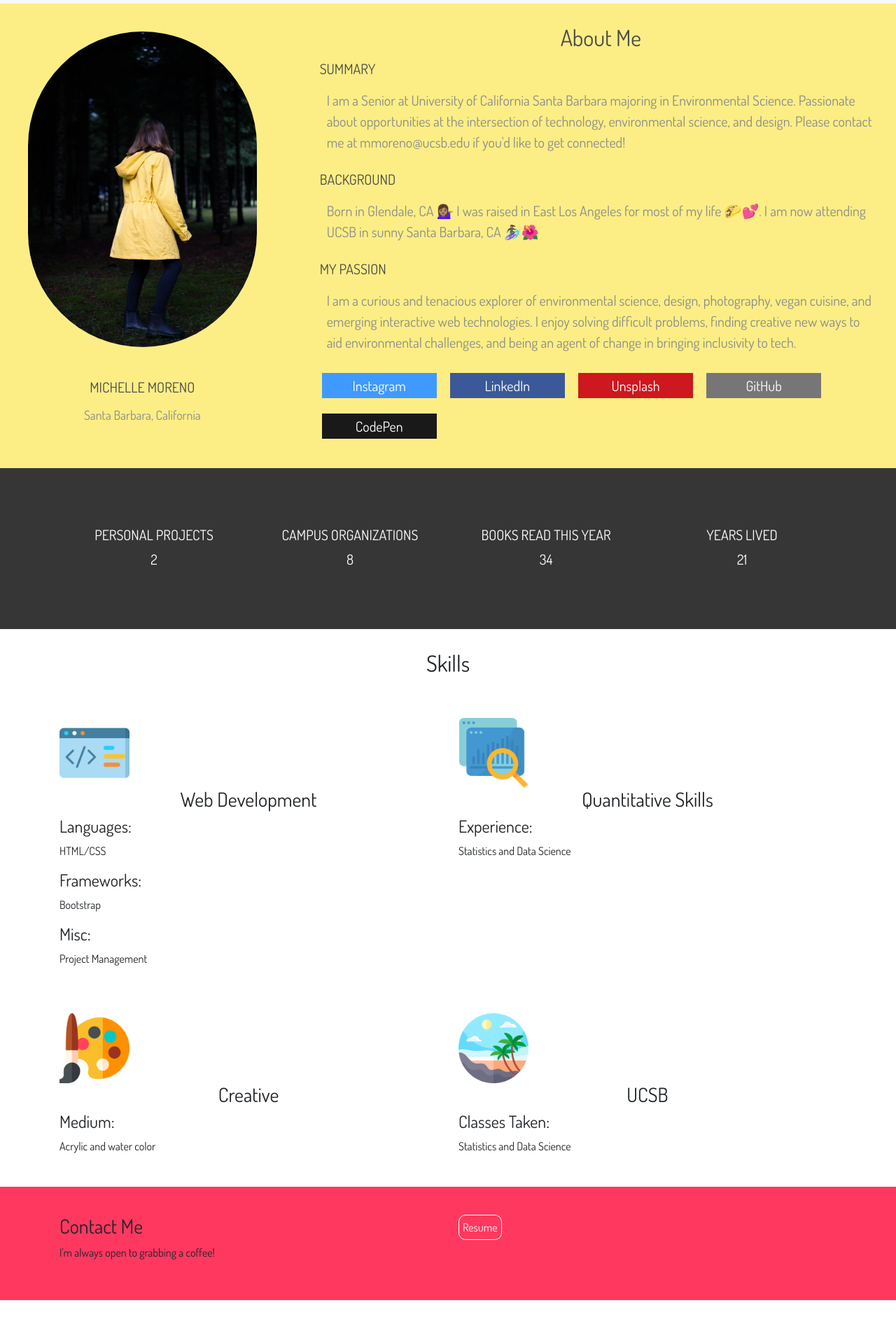
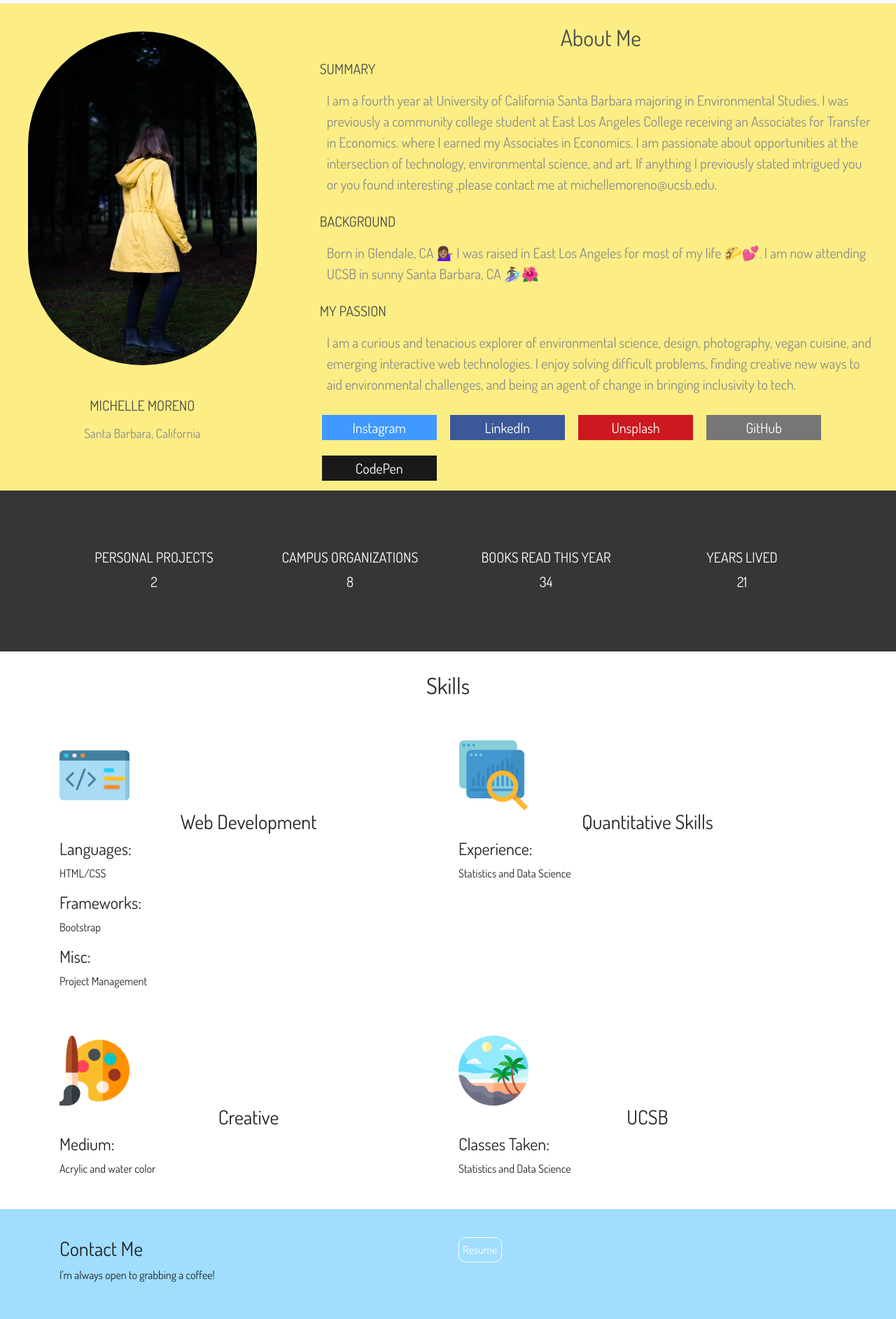
Before and after one commit to michellemoreno18/mobileFriendlyFinalProject, a plain HTML site: page index.html in a window 1280 px wide. Shown: the part 621-2506 px from the top of the page at 70% size. Drawn offline with nearby package versions, Linux system fonts and the light colour scheme.

Commit message:
updated projects and color

```diff
--- a/assets/css/stylesheet.css
+++ b/assets/css/stylesheet.css
@@ -56,6 +56,7 @@
 .stats-title{
     text-align: center;
     text-transform: uppercase;
+
     font-size: 20px;
     color: #fff;
 }
@@ -97,12 +98,12 @@
     padding-top: 50px;
 }
 .contact-resume{
-    background-color:#ff3860;
+    background-color:#a0ddff;
     padding: 40px;
 }
 
 button{
-    background-color:#ff3860;
+    background-color:#a0ddff;
     border-radius: 10px;
     border: 1px solid white;
     color: white;
@@ -131,6 +132,6 @@ button{
     padding-left: 100px;
 }
 #submit-button{
-    background-color: pink;
-    border-color: pink;
+    background-color: #a0ddff;
+    border-color:#a0ddff;
 }
--- a/index.html
+++ b/index.html
@@ -58,7 +58,7 @@
         <!-- Next Section  -->
   <div class="row">
       <div class="col-12 col-md-4">
-          <img class = "profile-pic" src = "/assets/images/raincoat.jpeg" alt = "michelle in a raincoat">
+          <img class = "profile-pic" src = "/assets/images/raincoat.jpeg" alt = "Michelle in a raincoat">
 
           <h3 class = "pic-name">
               Michelle Moreno
@@ -74,8 +74,11 @@
 
                 <h3 class = "summary-title">Summary</h3>
                 <p class = "summary">
-                    I am a Senior at University of California Santa Barbara majoring in Environmental Science.
-                    Passionate about opportunities at the intersection of technology, environmental science, and design. Please contact me at mmoreno@ucsb.edu if you'd like to get connected!
+                    I am a fourth year at University of California Santa Barbara majoring in Environmental Studies.
+                    I was previously a community college student at East Los Angeles College receiving an Associates for Transfer in Economics.
+                    where I earned my Associates in Economics.
+                    I am passionate about opportunities at the intersection of technology, environmental science, and art. If anything I previously stated intrigued you or you found interesting
+                    ,please contact me at michellemoreno@ucsb.edu.
                 </p>
 
                 <h3 class = "summary-title">Background</h3>
@@ -85,7 +88,8 @@
 
                 <h3 class = "summary-title">My Passion</h3>
                 <p class = "summary">
-                    I am a curious and tenacious explorer of environmental science, design, photography, vegan cuisine, and emerging interactive web technologies. I enjoy solving difficult problems, finding creative new ways to aid environmental challenges, and being an agent of change in bringing inclusivity to tech.
+                    I am a curious and tenacious explorer of environmental science, design, photography, vegan cuisine, and emerging interactive web technologies.
+                    I enjoy solving difficult problems, finding creative new ways to aid environmental challenges, and being an agent of change in bringing inclusivity to tech.
                 </p>
 
             <!-- Socials grabbed from codepen.io https://codepen.io/austin_dudas/pen/zdZxRg -->
@@ -253,9 +257,13 @@
       <!-- Past Projects  -->
 
       <div class = "past-projects">
-        <h3 class = "past-projects-title">Past Projects</h3>
-        <div class="text-center">
-          <a href = "https://michellemoreno18.github.io/index.html" target="_blank" ><img src="assets/images/project.png" class="rounded" alt=".fdsfs.."></a>
+        <h3 class = "past-projects-title"> Past Projects</h3>
+        <div class= "text-center">
+        <a href = "https://michellemoreno18.github.io/index.html" target="_blank" ><img src="assets/images/project.png" class="rounded" alt=".fdsfs.."></a>
+        </div>
+
+        <div class= "text-center">
+        <a href = "https://segundo-project.herokuapp.com/" target="_blank"><img src= "assets/images/project2.png" class="rounded" alt=".fdsfs.."></a>
         </div>
       </div>
 
```
Also changed, not shown: 1 other file.
